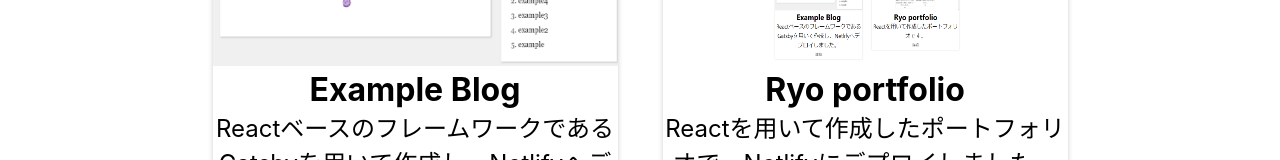
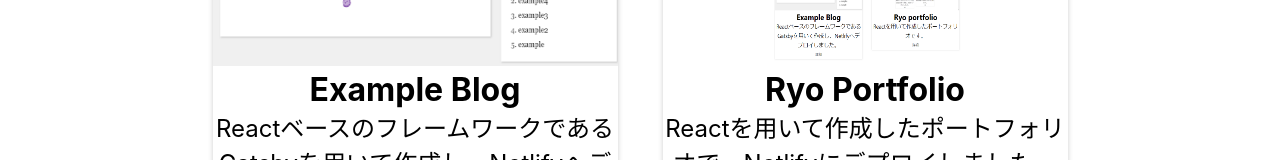
Before and after one commit to sugiwa/myportfolio, a React (Create React App) app: page / in a window 1280 px wide. Shown: the part 915-1075 px from the top of the page. Built offline with nearby package versions, Linux system fonts and the light colour scheme.

Commit message:
20200926

```diff
--- a/src/Data.js
+++ b/src/Data.js
@@ -15,7 +15,7 @@ function Data() {
             skill:'ReactJS,Gatsby',
         },
         {
-            name:'Ryo portfolio',
+            name:'Ryo Portfolio',
             description:'Reactを用いて作成したポートフォリオで、Netlifyにデプロイしました。',
             image:portfolio,
             url:'https://distracted-bassi-d1ec6e.netlify.app',
```
